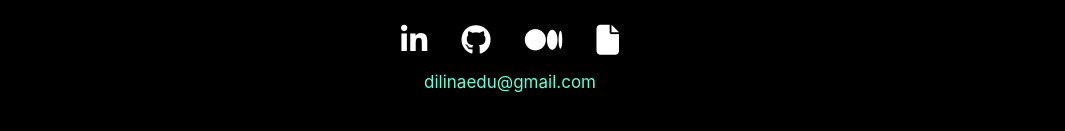
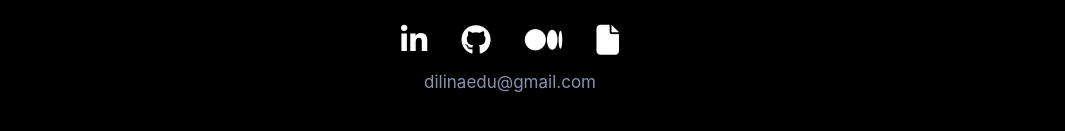
Before and after one commit to DilinaBandara/DilinaBandara.github.io, a plain HTML site: page index.html in a window 1280 px wide. Shown: the part 6348-6479 px from the top of the page, without its empty margins (130-1195 px from the left). Drawn offline with nearby package versions, Linux system fonts and the light colour scheme.

Commit message:
Edite mail

```diff
--- a/index.html
+++ b/index.html
@@ -385,7 +385,7 @@
             </a>
 
             <div class="mail">
-              <span class="colored-text">dilinaedu@gmail.com</span>
+              dilinaedu@gmail.com
             </div>
       </div>
     </div>
```
